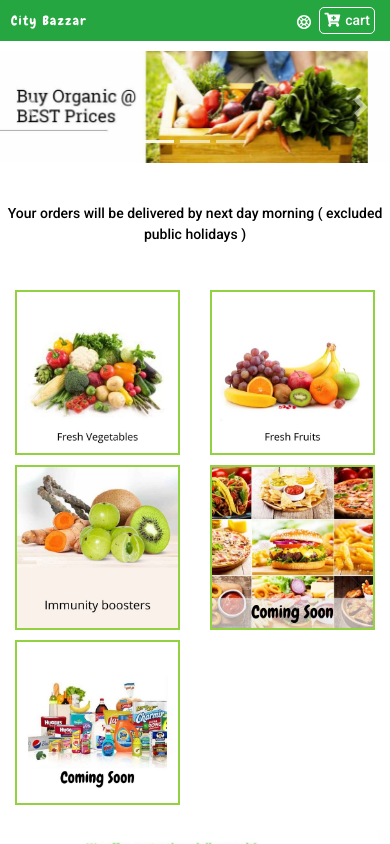
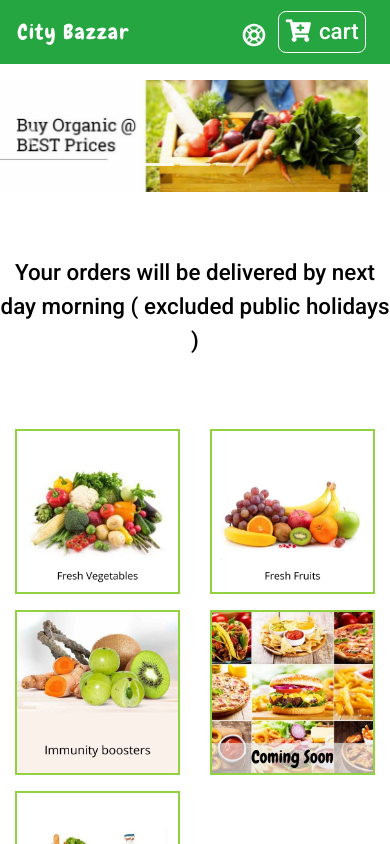
Before and after one commit to Ckbhatia/E-store, a React (Create React App) app: page / in a window 390 px wide. Shown: the top 844 px of the page. Built offline with nearby package versions, Linux system fonts and the light colour scheme.

Commit message:
fix: remove media queries

```diff
--- a/src/App.css
+++ b/src/App.css
@@ -53,21 +53,3 @@ body {
   max-width: 1300px;
   margin: 0 auto;
 }
-
-@media all and (max-width: 992px) {
-  html {
-    font-size: 14px;
-  }
-}
-
-@media all and (max-width: 768px) {
-  html {
-    font-size: 12px;
-  }
-}
-
-@media all and (max-width: 600px) {
-  html {
-    font-size: 10px;
-  }
-}
```
